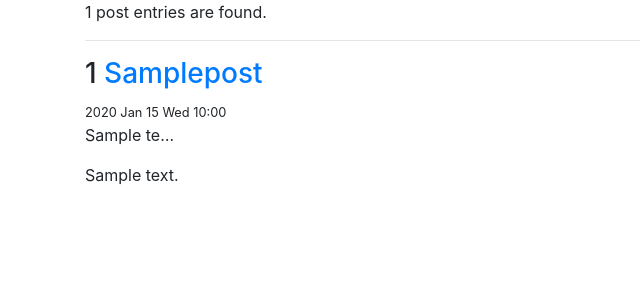
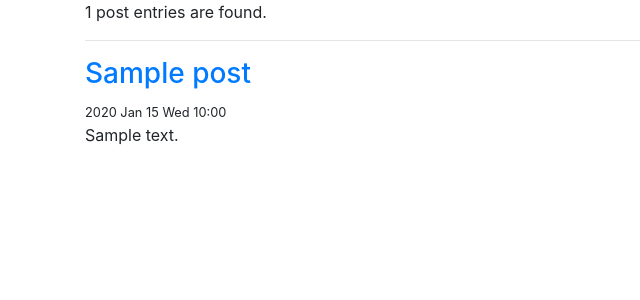
Before and after one commit to girisagar46/DjangoTrainingClass_Two, a Django app: page / in a window 1280 px wide. Shown: the part 56-356 px from the top of the page, without its empty margins (0-640 px from the left). Run offline with Django 3.2, Linux system fonts and the light colour scheme; tables that the repository leaves empty hold one stand-in row (values such as "Sample post"); some libraries are stand-ins or nearby versions.

Commit message:
Query set, Model Update, Admin panel change

```diff
--- a/Week_2/DjangoBlog/blog/models.py
+++ b/Week_2/DjangoBlog/blog/models.py
@@ -1,11 +1,23 @@
 from django.db import models
+from django.utils import timezone
 
 
 class Post(models.Model):
-    author = models.ForeignKey("auth.User")
-    title = models.CharField(max_length=200)
-    content = models.TextField()
-    created_date = models.DateTimeField(auto_now_add=True)
+    STATUS_CHOICES = (
+        ('draft', 'Draft'),
+        ('published', 'Published'),
+    )
+
+    title = models.CharField(max_length=250)
+    author = models.ForeignKey("auth.User", related_name='blog_posts')
+    body = models.TextField()
+    publish = models.DateTimeField(default=timezone.now)
+    created = models.DateTimeField(auto_now_add=True)
+    updated = models.DateTimeField(auto_now=True)
+    status = models.CharField(max_length=10, choices=STATUS_CHOICES, default='draft')
+
+    class Meta:
+        ordering = ('-publish',)
 
     def __str__(self):
         return self.title
--- /dev/null
+++ b/Week_2/DjangoBlog/blog/templates/blog/home.html
@@ -0,0 +1,18 @@
+{% extends 'base.html' %}
+
+{% block bodyBlock %}
+{#    {{ object_list|length }} post entries are found.#}
+    {{ count }} post entries are found.
+    <hr>
+    {% for object in object_list %}
+        <div class="post">
+{#            <h3>{{ forloop.counter }} <a href="{% url 'detail' pk=object.pk %}">{{ object.title|cut:" " }}</a></h3>#}
+            <h3><a href="{% url 'blog:detail' pk=object.pk %}">{{ object.title }}</a></h3>
+            <small>{{ object.created|date:"Y M d D" }} {{ object.created|time:"h:i" }}</small>
+{#            <p>{{ object.content|truncatechars:"10" }}</p>#}
+            <p>{{ object.body|truncatewords:3 }}</p>
+        </div>
+    {% empty %}
+        <p>No entries found</p>
+    {% endfor %}
+{% endblock %}
--- a/Week_2/DjangoBlog/blog/urls.py
+++ b/Week_2/DjangoBlog/blog/urls.py
@@ -3,12 +3,13 @@ from django.views.generic import TemplateView
 
 from blog import views
 
+app_name = 'blog'
 
 urlpatterns = [
     #url(r'^$', views.home, name="home"),
     #url(r'^$', views.HomeView.as_view(), name="home"),
     url(r'^$', views.PostListView.as_view(), name="home"),
-    url(r'post_detail/(?P<pk>\d+)', views.get_one_post, name='detail'),
+    url(r'post_detail/(?P<pk>\d+)', views.PostDetailView.as_view(), name='detail'),
     # url(r'^about/', views.about, name="about"),
     url(r'^about/', TemplateView.as_view(template_name='about.html'), name="about"),
     #url(r'^contact/', views.contact, name="contact"),
--- a/Week_2/DjangoBlog/blog/views.py
+++ b/Week_2/DjangoBlog/blog/views.py
@@ -1,5 +1,5 @@
 from django.shortcuts import render, get_object_or_404
-from django.views.generic import TemplateView, ListView
+from django.views.generic import TemplateView, ListView, DetailView
 
 from blog.models import Post
 
@@ -21,7 +21,7 @@ def get_one_post(request, *args, **kwargs):
     ctx = {
         "one_post": one_post
     }
-    return render(request, 'post_detail.html', context=ctx)
+    return render(request, 'blog/post_detail.html', context=ctx)
 
 
 
@@ -34,13 +34,13 @@ def get_one_post(request, *args, **kwargs):
 
 class HomeView(TemplateView):
     def get(self, request, *args, **kwargs):
-        object_list = Post.objects.order_by("-created_date")
+        object_list = Post.objects.order_by("-created")
         count = object_list.count()
         ctx = {
             "object_list": object_list,
             "count": count,
         }
-        return render(request, 'home.html', context=ctx)
+        return render(request, 'blog/home.html', context=ctx)
 
 
 class ContactView(TemplateView):
@@ -50,4 +50,24 @@ class ContactView(TemplateView):
 
 class PostListView(ListView):
     model = Post
-    template_name = 'home.html'
+    template_name = 'blog/home.html'
+    # Option 1
+    #  queryset = Post.objects.filter(status='published').order_by('-created')
+
+    # Option 2
+    # def get_queryset(self):
+    #     return Post.objects.order_by('-created_date')
+
+    # Option 3
+    def get_context_data(self, **kwargs):
+        context = super(PostListView, self).get_context_data(**kwargs)
+        # context['object_list'] = Post.objects.order_by('-created')
+        context['object_list'] = Post.objects.filter(status='published').order_by('-created')
+        context['count'] = context['object_list'].count()
+        return context
+
+
+class PostDetailView(DetailView):
+    model = Post
+    context_object_name = 'one_post'
+    template_name = 'blog/post_detail.html'
--- a/Week_2/DjangoBlog/templates/home.html
+++ /dev/null
@@ -1,16 +0,0 @@
-{% extends 'base.html' %}
-
-{% block bodyBlock %}
-    {{ object_list|length }} post entries are found.
-    <hr>
-    {% for object in object_list %}
-        <div class="post">
-            <h3>{{ forloop.counter }} <a href="{% url 'detail' pk=object.pk %}">{{ object.title|cut:" " }}</a></h3>
-            <small>{{ object.created_date|date:"Y M d D" }} {{ object.created_date|time:"h:i" }}</small>
-            <p>{{ object.content|truncatechars:"10" }}</p>
-            <p>{{ object.content|truncatewords:3 }}</p>
-        </div>
-    {% empty %}
-        <p>No entries found</p>
-    {% endfor %}
-{% endblock %}
--- a/Week_2/DjangoBlog/templates/snippets/nav.html
+++ b/Week_2/DjangoBlog/templates/snippets/nav.html
@@ -1,5 +1,5 @@
 <nav class="navbar navbar-expand-lg navbar-light bg-light">
-    <a class="navbar-brand" href="{% url 'home' %}">My Blog</a>
+    <a class="navbar-brand" href="{% url 'blog:home' %}">My Blog</a>
     <button class="navbar-toggler" type="button" data-toggle="collapse" data-target="#navbarSupportedContent" aria-controls="navbarSupportedContent" aria-expanded="false" aria-label="Toggle navigation">
         <span class="navbar-toggler-icon"></span>
     </button>
@@ -7,13 +7,13 @@
     <div class="collapse navbar-collapse" id="navbarSupportedContent">
         <ul class="navbar-nav mr-auto">
             <li class="nav-item active">
-                <a class="nav-link" href="{% url 'home' %}">Home <span class="sr-only">(current)</span></a>
+                <a class="nav-link" href="{% url 'blog:home' %}">Home <span class="sr-only">(current)</span></a>
             </li>
             <li class="nav-item">
-                <a class="nav-link" href="{% url 'about' %}">About</a>
+                <a class="nav-link" href="{% url 'blog:about' %}">About</a>
             </li>
             <li class="nav-item">
-                <a class="nav-link" href="{% url 'contact' %}">Contact</a>
+                <a class="nav-link" href="{% url 'blog:contact' %}">Contact</a>
             </li>
         </ul>
         <form class="form-inline my-2 my-lg-0">
```
Also changed, not shown: Week_2/DjangoBlog/blog/admin.py (+11 -1 lines), Week_2/DjangoBlog/blog/templates/blog/post_detail.html (added, +9 -0 lines), Week_2/DjangoBlog/templates/post_detail.html (deleted, +0 -9 lines).
